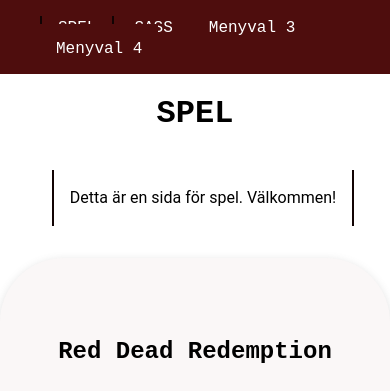
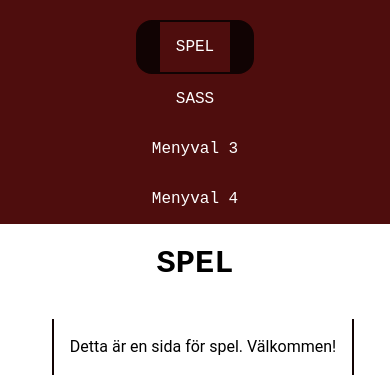
Before and after one commit to velemon/moment3, a website built with Parcel: page src/index.html in a window 390 px wide. Shown: the top 391 px of the page. Built offline with nearby package versions, Linux system fonts and the light colour scheme.

Commit message:
justering av nav på liten skärm

```diff
--- a/src/css/_layout.scss
+++ b/src/css/_layout.scss
@@ -20,16 +20,20 @@
     background: var(--bg-color);
     color: var(--text-color);
 
-    @if base.$theme == dark {
+    @if base.$theme ==dark {
         background-color: black;
         color: white;
+
         main {
             background-color: base.$background-color-dark;
         }
 
-    } else {
+    }
+
+    else {
         background-color: white;
         color: black;
+
         main {
             background-color: base.$background-color-light;
         }
@@ -59,6 +63,10 @@
         @include base.menu-li;
         @include base.hover-link;
         @include base.click-link;
+    }
+
+    ul {
+        list-style: none;
     }
 }
 
@@ -90,7 +98,7 @@
 }
 
 #sass-header {
-     margin-bottom: 3em;
+    margin-bottom: 3em;
 }
 
 main {
@@ -104,6 +112,7 @@
     border-radius: 4em;
     box-shadow: rgba(99, 99, 99, 0.2) 0px 2px 8px 0px;
     background: var(--main-bg);
+
     p {
         font-family: base.$secondary-font;
         line-height: 1.5em;
@@ -128,3 +137,26 @@
 footer p {
     margin: 2em;
 }
+
+@media screen and (max-width: 499px) {
+    nav {
+        height: fit-content;
+        padding-top: 5%;
+
+        li {
+            display: flex;
+            flex-direction: row;
+            justify-content: center;
+        }
+
+        ul {
+            padding: 0;
+            margin: 0;
+        }
+
+        .current {
+            background-color: base.$click-color;
+            border-radius: 1em;
+        }
+    }
+}
```
